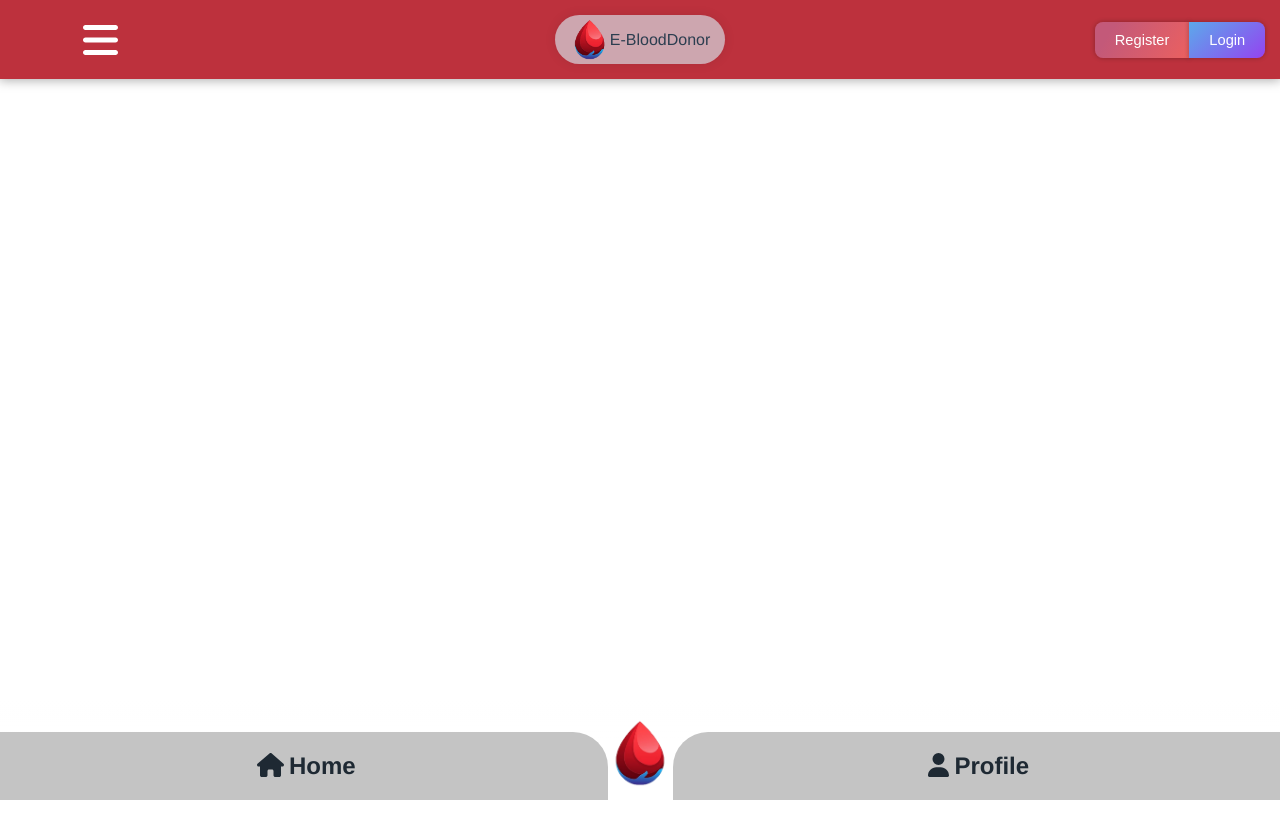
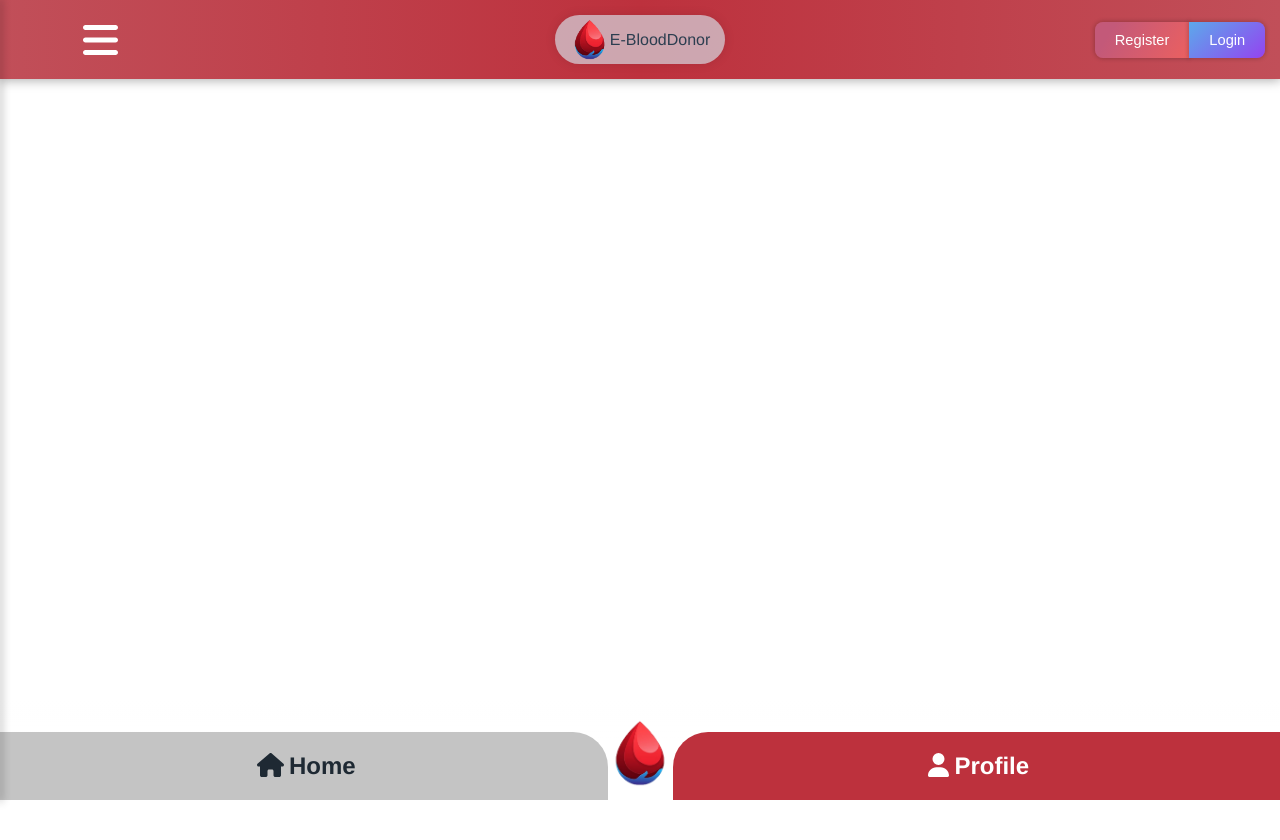
Before and after one commit to rilindtasholli/e-blooddonor, a Vue app in the folder eblooddonor-app/: page /user/login in a window 1280 px wide. Shown: the top 840 px of the page. After the commit the page ends 800 px from the top, so only its background shows below. Built offline with nearby package versions, Linux system fonts and the light colour scheme.

Commit message:
added sidebar component with vuex state

```diff
--- a/eblooddonor-app/public/index.html
+++ b/eblooddonor-app/public/index.html
@@ -5,7 +5,7 @@
     <meta http-equiv="X-UA-Compatible" content="IE=edge">
     <meta name="viewport" content="width=device-width,initial-scale=1.0">
     <link rel="icon" href="<%= BASE_URL %>favicon.ico">
-    <title><%= htmlWebpackPlugin.options.title %></title>
+    <title>E-BloodDonor</title>
   </head>
   <body>
     <noscript>
--- a/eblooddonor-app/src/App.vue
+++ b/eblooddonor-app/src/App.vue
@@ -1,6 +1,7 @@
 <template>
   <div id="app">
     <Header></Header>
+    <Sidebar></Sidebar>
     <main>
       <router-view></router-view>
     </main>
@@ -11,12 +12,14 @@
 <script>
 import Navbar from '@/components/Navbar'
 import Header from '@/components/Header'
+import Sidebar from '@/components/Sidebar'
 
 export default {
   name: 'App',
   components: {
     Navbar,
-    Header
+    Header,
+    Sidebar
   }
 }
 </script>
@@ -38,6 +41,5 @@ export default {
 main{
   margin: 80px 0;
   padding: 25px 0;
-  min-height: 100vh;
 }
 </style>
--- a/eblooddonor-app/src/components/Header.vue
+++ b/eblooddonor-app/src/components/Header.vue
@@ -2,13 +2,13 @@
     <div>
         <div id="header">
             <div>
-                <button class="sideBarButton" >
+                <button @click="toggleSideBar" class="sideBarButton" >
                     <font-awesome-icon :icon="['fas', 'bars']" />
                 </button>
             </div>
 
             <div class="header-brand">
-                <router-link :to="{ name: 'Home' }">
+                <router-link to="/" exact>
                     <div class="header-logo">
                         <img src="../assets/logo.png">
                         <span>E-BloodDonor</span>
@@ -18,8 +18,8 @@
 
             <div>
                 <div class="register-login">
-                    <router-link to="/register"><button class="register-btn">Register</button></router-link>
-                    <router-link to="/login"><button class="login-btn">Login</button></router-link>
+                    <router-link to="/user/register"><button class="register-btn">Register</button></router-link>
+                    <router-link to="/user/login"><button class="login-btn">Login</button></router-link>
                 </div>
             </div>
         </div>
@@ -28,7 +28,13 @@
 
 <script>
 
-export default {}
+export default {
+    methods:{
+        toggleSideBar(){
+            this.$store.dispatch('toggleSideBar')
+        },
+    }
+}
 </script>
 
 <style scoped>
@@ -37,7 +43,7 @@ export default {}
     display: flex;
     justify-content: space-between;
     align-items: center;
-    background: rgba(185, 35, 48, 0.932);
+    background: linear-gradient(90deg, rgba(193,79,89,1) 0%, rgba(189,49,61,1) 50%, rgba(193,79,89,1) 100%);
     padding: 15px 0;
     box-shadow: 0px 0px 11px 1px rgba(0, 0, 0, 0.35);
     position: fixed;
--- a/eblooddonor-app/src/components/Navbar.vue
+++ b/eblooddonor-app/src/components/Navbar.vue
@@ -1,9 +1,9 @@
 <template>
     <div>
         <div id="nav">
-            <router-link to="/"><font-awesome-icon :icon="['fas', 'home']" /><span>Home</span></router-link>
+            <router-link to="/" exact><font-awesome-icon :icon="['fas', 'home']" /><span>Home</span></router-link>
             <img src="../assets/logo.png" class="nav-logo">
-            <router-link to="/profile"><font-awesome-icon :icon="['fas', 'user']" /><span>Profile</span></router-link>
+            <router-link to="/user"><font-awesome-icon :icon="['fas', 'user']" /><span>Profile</span></router-link>
         </div>
     </div>
 </template>
@@ -47,7 +47,7 @@ export default {}
   border-radius: 35px 0 0 0;
 }
 
-#nav a.router-link-exact-active {
+#nav a.router-link-active {
   background-color: rgba(185, 35, 48, 0.932);
   color: white;
 }
--- /dev/null
+++ b/eblooddonor-app/src/components/Sidebar.vue
@@ -0,0 +1,140 @@
+<template>
+  <div id="sideBar" :class="sideBarOpen ? 'sideBarOpen' : 'sideBarClosed'">
+    <span class="closeBtn" @click="toggleSideBar()">×</span>
+    <div class="main-links">
+      <ul>
+        <li>
+            <router-link to="/" exact>
+                <font-awesome-icon :icon="['fas', 'home']" />
+                Home
+            </router-link>
+        </li>
+        <li>
+            <router-link to="/about">
+                <font-awesome-icon :icon="['fas', 'circle-info']" />
+                About
+            </router-link>
+        </li>
+        <li>
+            <router-link to="/contact">
+                <font-awesome-icon :icon="['fas', 'address-book']" />
+                Contact
+            </router-link>
+        </li>
+        <li>
+            <router-link to="/user">
+                <font-awesome-icon :icon="['fas', 'user']" />
+                Profile
+            </router-link>
+        </li>
+      </ul>
+    </div>
+  </div>
+</template>
+
+<script>
+import { mapActions, mapGetters } from "vuex"
+
+export default {
+  computed: mapGetters(["sideBarOpen"]),
+  methods: mapActions(["toggleSideBar"]),
+};
+</script>
+
+<style scoped>
+#sideBar * {
+  white-space: nowrap;
+}
+#sideBar {
+  display: flex;
+  flex-direction: column;
+  align-items: flex-start;
+  background-color: rgb(202, 188, 188);
+  position: fixed;
+  top: 0;
+  left: 0;
+  height: 100vh;
+  z-index: 5;
+  box-shadow: 0px 0px 8px 2px rgba(0, 0, 0, 0.3);
+  overflow: hidden;
+  transition: 0.5s;
+}
+
+.sideBarClosed {
+  width: 0px;
+}
+.sideBarOpen {
+  width: 250px;
+}
+
+.closeBtn {
+  display: flex;
+  justify-content: center;
+  align-items: center;
+  background: rgba(185, 35, 48, 0.932);
+  width: 25px;
+  height: 25px;
+  border-radius: 50%;
+  align-self: flex-end;
+  margin: 15px;
+  color: rgb(236, 231, 231);
+  font-size: 15pt;
+  cursor: pointer;
+}
+.closeBtn:hover {
+  background: rgba(148, 27, 37, 0.932);
+}
+
+.main-links,
+.admin-links {
+  /* border: dashed 1px red; */
+  margin: 10px 0;
+  width: 100%;
+}
+
+.admin-panel-title {
+  margin-bottom: 10px;
+  white-space: nowrap;
+}
+
+ul {
+  display: flex;
+  flex-direction: column;
+  align-items: flex-start;
+  list-style-type: none;
+  width: 100%;
+  padding: 0;
+  /* border: dashed 1px white; */
+  padding-left: 40px;
+}
+
+ul li {
+  /* border: dashed 1px green; */
+  margin: 3px 0;
+  width: 100%;
+  text-align: left;
+}
+
+ul a {
+  /* border: dashed 1px red; */
+  text-decoration: none;
+  color: black;
+  box-sizing: border-box;
+  width: 100%;
+  height: 100%;
+  padding: 12px 50px 12px 20px;
+  display: block;
+  border-radius: 8px 0 0 8px;
+  transition: 0.4s;
+}
+ul a:hover {
+  transition: 0.2s;
+  background-color: rgba(160, 144, 144, 0.932);
+}
+
+.main-links .router-link-active,
+.main-links .router-link-active:hover {
+  background-color: rgba(185, 35, 48, 0.932);
+  color: white;
+}
+</style>
--- a/eblooddonor-app/src/router/index.js
+++ b/eblooddonor-app/src/router/index.js
@@ -1,5 +1,5 @@
 import Vue from 'vue'
-import VueRouter from 'vue-router';
+import VueRouter from 'vue-router'
 
 import Home from '@/views/Home'
 
@@ -14,9 +14,26 @@ const routes = [
     path: "/about",
      // this generates a separate chunk (about.[hash].js) for this route
     // which is lazy-loaded when the route is visited.
-    component: () =>
-      import(/* webpackChunkName: "about" */ "../views/About.vue"),
+    component: () => import(/* webpackChunkName: "about" */ "../views/About.vue"),
   },
+  {
+    path: '/user',
+    redirect: '/user/profile',
+    children: [
+      {
+        path: 'profile',
+        // component: () => import(/* webpackChunkName: "user" */ "../views/Profile.vue"),
+      },
+      {
+        path: 'register',
+        // component: () => import(/* webpackChunkName: "user" */ "../views/Register.vue"),
+      },
+      {
+        path: 'login',
+        // component: () => import(/* webpackChunkName: "user" */ "../views/Login.vue"),
+      }
+    ]
+  }
 ]
 
 const router = new VueRouter({
--- /dev/null
+++ b/eblooddonor-app/src/store/modules/sidebar.js
@@ -0,0 +1,28 @@
+
+const state = {
+    sideBarOpen: false
+};
+
+const getters = {
+    sideBarOpen: (state) => state.sideBarOpen,
+};
+
+const mutations = {
+    TOGGLE_SIDE_BAR(state){
+        state.sideBarOpen = !state.sideBarOpen;
+    }
+};
+
+const actions = {
+    toggleSideBar({ commit }){
+        commit('TOGGLE_SIDE_BAR');
+    }
+};
+
+
+export default {
+    state,
+    getters,
+    actions,
+    mutations,
+};
--- a/eblooddonor-app/src/views/About.vue
+++ b/eblooddonor-app/src/views/About.vue
@@ -1,6 +1,6 @@
 <template>
   <div>
-      This is home about page
+      This is about page
   </div>
 </template>
 
```
Also changed, not shown: eblooddonor-app/src/main.js (+11 -5 lines), eblooddonor-app/src/store/index.js (+5 -4 lines), 1 other file (tests, documents, lock files or other folders).
